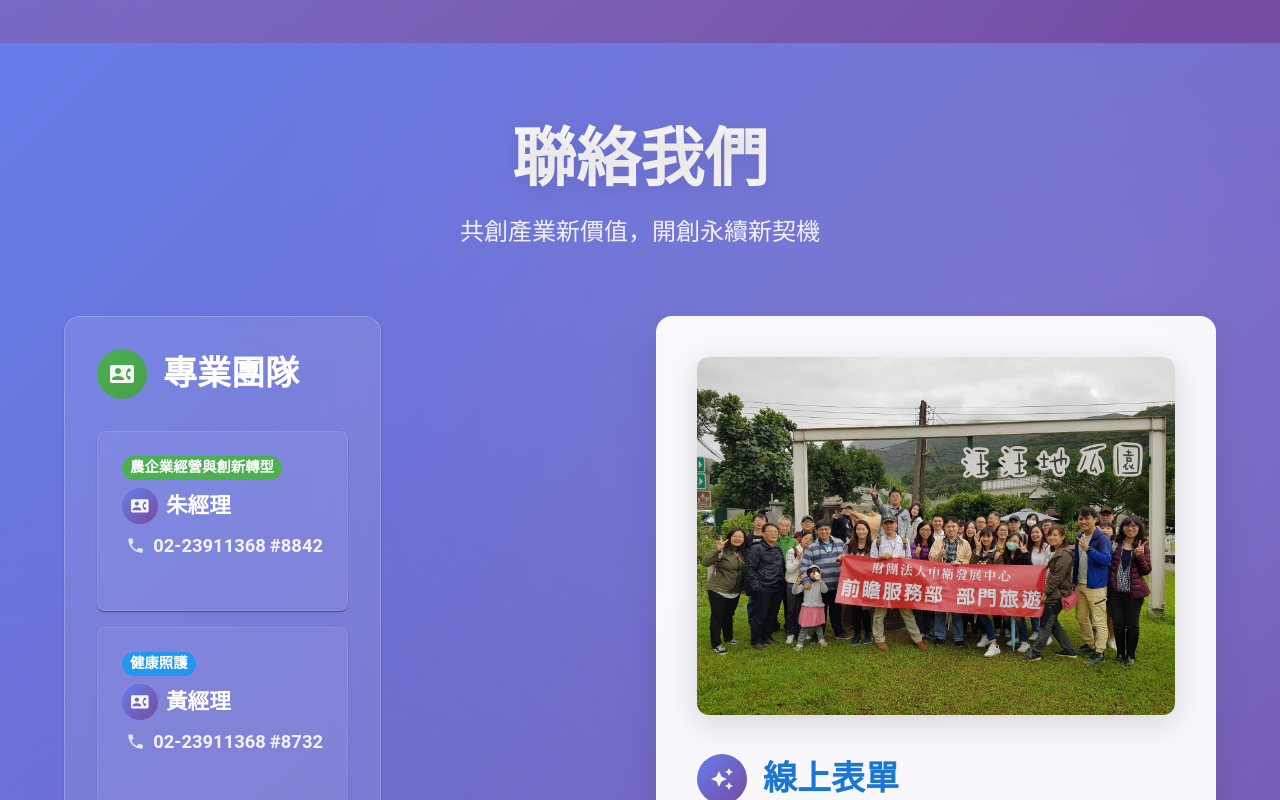
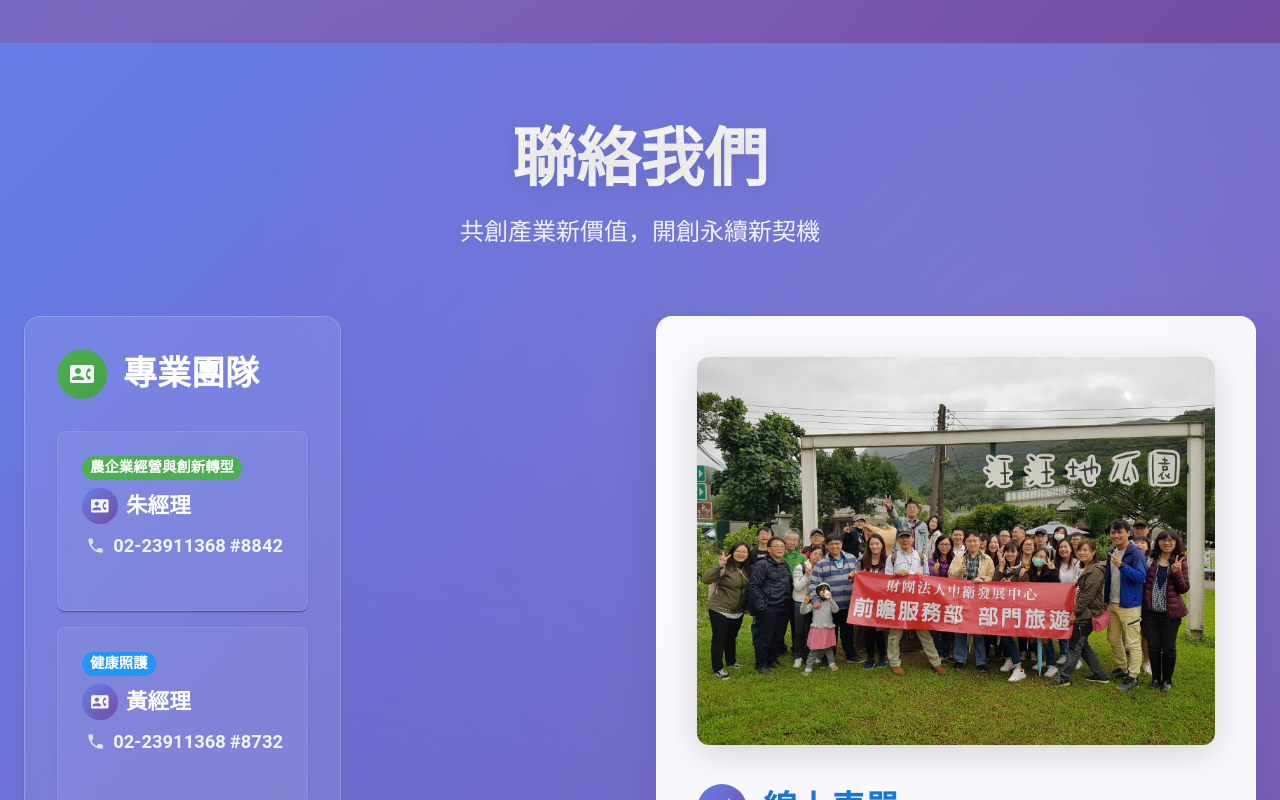
Before and after one commit to lpscsd1723-dot/csd-copt-proj, a React (Create React App) app: page / in a window 1280 px wide. Shown: the part 6980-7780 px from the top of the page. Built offline with nearby package versions, Linux system fonts and the light colour scheme.

Commit message:
Update ContactSection layout for improved responsiveness. Adjusted Container width to 'xl', removed unnecessary Grid property, and ensured Card components utilize full width for better alignment and visual consistency.

```diff
--- a/src/components/ContactSection.tsx
+++ b/src/components/ContactSection.tsx
@@ -137,7 +137,7 @@ const ContactSection: React.FC = () => {
         },
       }}
     >
-      <Container maxWidth="lg">
+      <Container maxWidth="xl">
         {/* Hero Section */}
         <motion.div
           initial={{ opacity: 0, y: 30 }}
@@ -190,7 +190,7 @@ const ContactSection: React.FC = () => {
 
 
         {/* Main Content Grid */}
-        <Grid container spacing={{ xs: 2.5, md: 4 }} justifyContent="center" alignItems="stretch">
+        <Grid container spacing={{ xs: 2.5, md: 4 }} alignItems="stretch">
           {/* Contact Information */}
           <Grid size={{ xs: 12, lg: 6 }} sx={{ display: 'flex' }}>
             <motion.div
@@ -200,6 +200,7 @@ const ContactSection: React.FC = () => {
             >
               <Card
                 sx={{
+                  width: '100%',
                   height: '100%',
                   background: 'rgba(255, 255, 255, 0.1)',
                   backdropFilter: 'blur(20px)',
@@ -371,6 +372,7 @@ const ContactSection: React.FC = () => {
             >
               <Card
                 sx={{
+                  width: '100%',
                   height: '100%',
                   background: 'rgba(255, 255, 255, 0.95)',
                   backdropFilter: 'blur(20px)',
```
